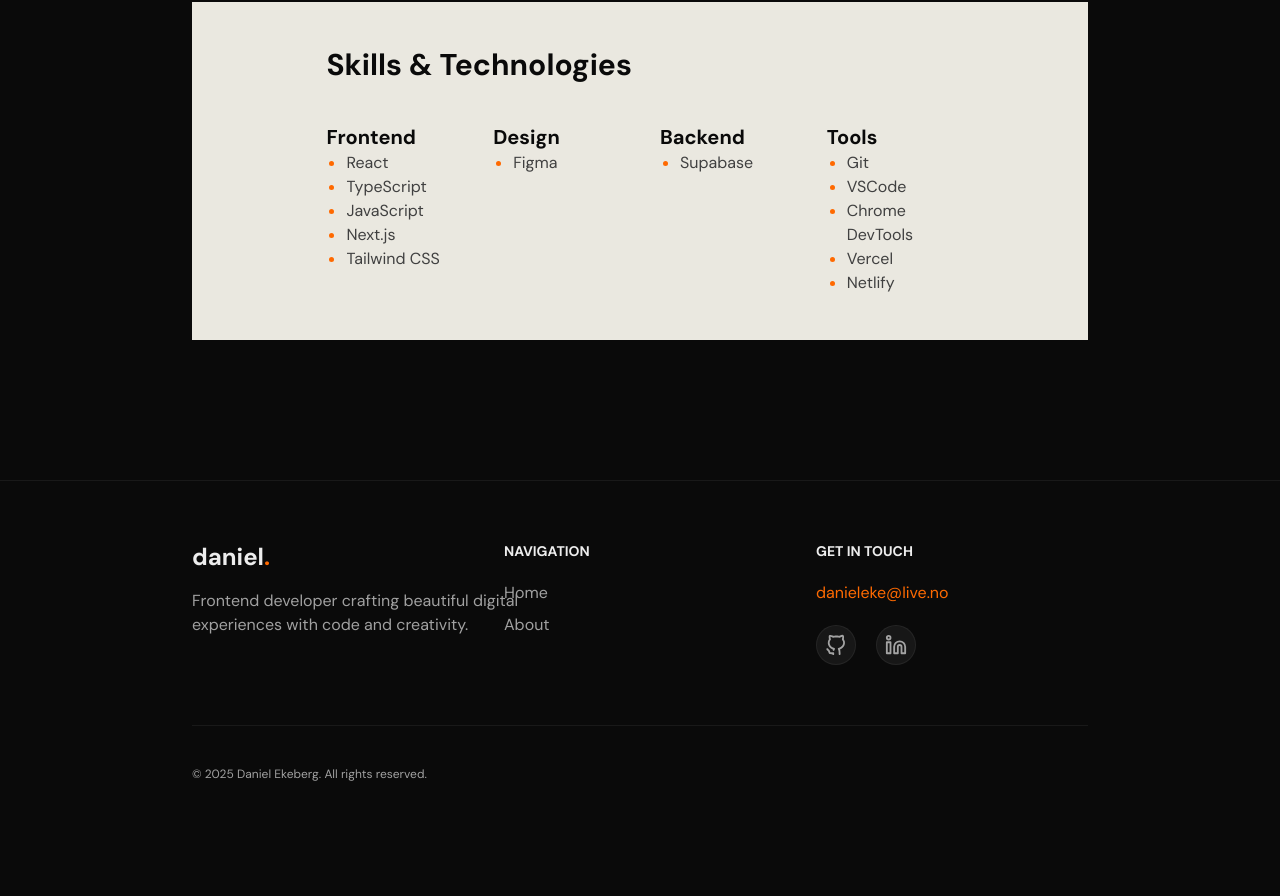
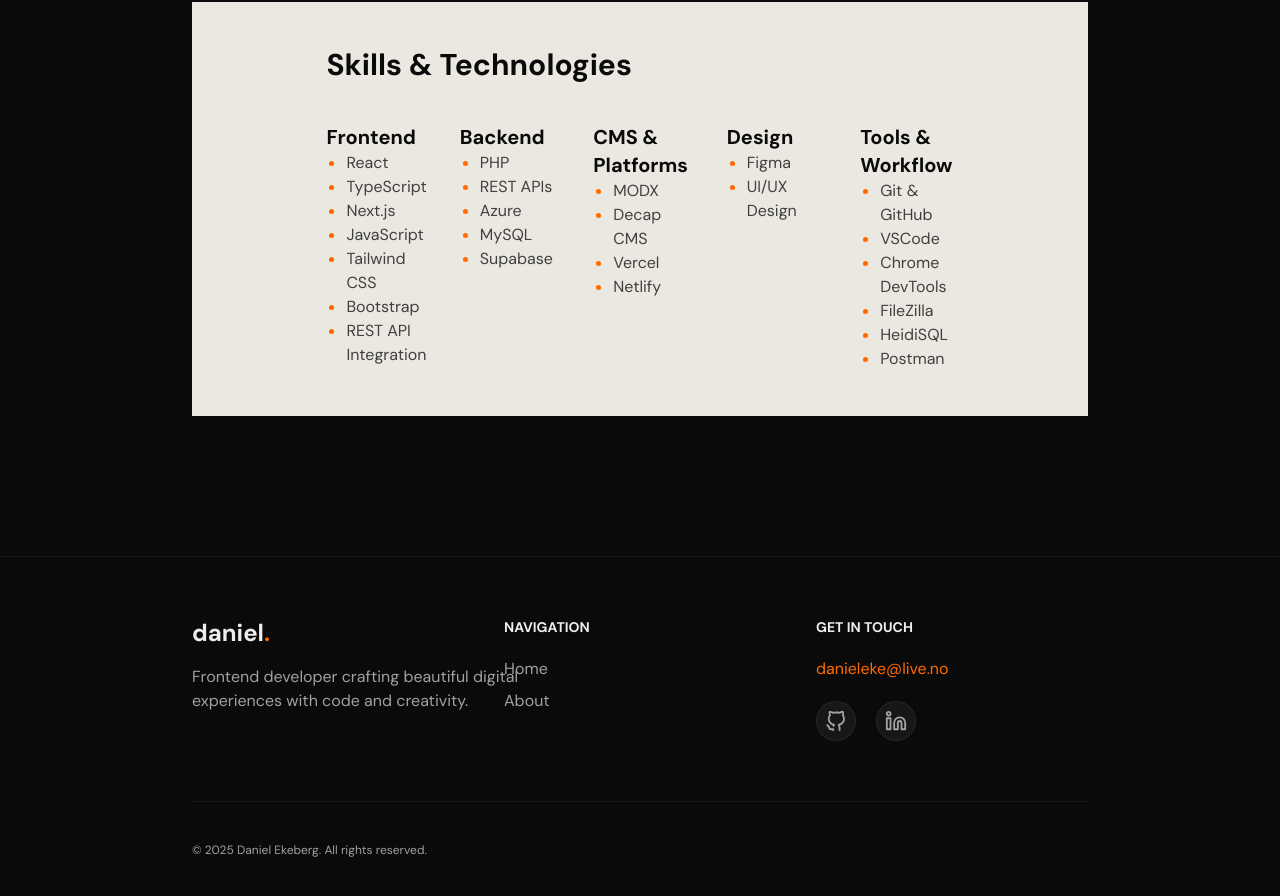
Before and after one commit to danielekeberg/POR2, a Next.js app: page /about in a window 1280 px wide. Shown: the part 920-1816 px from the top of the page. Before the commit the page ends 1742 px from the top, so only its background shows below. Built offline with nearby package versions, Linux system fonts and the light colour scheme.

Commit message:
Update page.tsx
Update techstack

```diff
--- a/app/about/page.tsx
+++ b/app/about/page.tsx
@@ -1,8 +1,8 @@
-import Header from "@/app/components/Header";
-import Footer from "@/app/components/Footer";
-import Back from "@/app/components/Back";
+import Header from '@/app/components/Header';
+import Footer from '@/app/components/Footer';
+import Back from '@/app/components/Back';
 export default function About() {
-    return(
+  return (
     <>
       <Header />
       <div className="px-5 md:px-[15%] my-35">
@@ -10,13 +10,31 @@
           <Back />
           <p className="text-orange-500 mt-10 mb-5">ABOUT ME</p>
           <div className="my-5">
-                        <h1 className="text-4xl md:text-5xl tracking-tighter font-extrabold">Frontend developer with a</h1>
-                        <h1 className="text-4xl md:text-5xl tracking-tighter font-extrabold bg-gradient-to-r bg-clip-text text-transparent from-orange-500 to-teal-500 w-fit">passion for craft</h1>
+            <h1 className="text-4xl md:text-5xl tracking-tighter font-extrabold">
+              Frontend developer with a
+            </h1>
+            <h1 className="text-4xl md:text-5xl tracking-tighter font-extrabold bg-gradient-to-r bg-clip-text text-transparent from-orange-500 to-teal-500 w-fit">
+              passion for craft
+            </h1>
           </div>
           <div className="flex flex-col gap-5">
-                        <p className="text-neutral-400 text-xl">I'm a frontend developer who cares deeply about crafting intuitive and engaging user experiences. I enjoy bridging the gap between design and development, making sure every detial feels intentional - from layout and typography to performance and interaction.</p>
-                        <p className="text-neutral-400 text-xl">Currently completing my frontend development studies, I work primarily with React, TypeScript, and modern CSS tools like Tailwind. I value clean, readable code and enjoy building interfaces that are responsive, accessible, and easy to use.</p>
-                        <p className="text-neutral-400 text-xl">I'm driven by curiosity and continuous learning, and I enjoy refining my skills by building real-world projects and experimenting with new technologies.</p>
+            <p className="text-neutral-400 text-xl">
+              I'm a frontend developer who cares deeply about crafting intuitive
+              and engaging user experiences. I enjoy bridging the gap between
+              design and development, making sure every detial feels intentional
+              - from layout and typography to performance and interaction.
+            </p>
+            <p className="text-neutral-400 text-xl">
+              Currently completing my frontend development studies, I work
+              primarily with React, TypeScript, and modern CSS tools like
+              Tailwind. I value clean, readable code and enjoy building
+              interfaces that are responsive, accessible, and easy to use.
+            </p>
+            <p className="text-neutral-400 text-xl">
+              I'm driven by curiosity and continuous learning, and I enjoy
+              refining my skills by building real-world projects and
+              experimenting with new technologies.
+            </p>
           </div>
           <div className="grid grid-cols-1 md:grid-cols-2 gap-5 my-10">
             <div className="flex gap-5 items-center bg-neutral-900 p-5 rounded rounded-xl border border-neutral-500/10">
@@ -41,37 +59,54 @@
         </div>
         <div className="bg-[#eae8e0] py-[5%] px-[15%] text-[#0a0a0a]">
           <h1 className="text-3xl font-bold mb-10">Skills & Technologies</h1>
-                    <div className="grid grid-cols-1 gap-10 md:grid-cols-4">
+          <div className="grid grid-cols-1 gap-10 md:grid-cols-2 lg:grid-cols-4 xl:grid-cols-5 ">
             <div>
               <p className="text-xl font-bold">Frontend</p>
               <ul className="list-disc marker:text-orange-500 pl-5 text-neutral-700">
                 <li>React</li>
                 <li>TypeScript</li>
+                <li>Next.js</li>
                 <li>JavaScript</li>
-                                <li>Next.js</li>
                 <li>Tailwind CSS</li>
+                <li>Bootstrap</li>
+                <li>REST API Integration</li>
+              </ul>
+            </div>
+            <div>
+              <p className="text-xl font-bold">Backend</p>
+              <ul className="list-disc marker:text-orange-500 pl-5 text-neutral-700">
+                <li>PHP</li>
+                <li>REST APIs</li>
+                <li>Azure</li>
+                <li>MySQL</li>
+                <li>Supabase</li>
+              </ul>
+            </div>
+            <div>
+              <p className="text-xl font-bold">CMS & Platforms</p>
+              <ul className="list-disc marker:text-orange-500 pl-5 text-neutral-700">
+                <li>MODX</li>
+                <li>Decap CMS</li>
+                <li>Vercel</li>
+                <li>Netlify</li>
               </ul>
             </div>
             <div>
               <p className="text-xl font-bold">Design</p>
               <ul className="list-disc marker:text-orange-500 pl-5 text-neutral-700">
                 <li>Figma</li>
+                <li>UI/UX Design</li>
               </ul>
             </div>
             <div>
-                            <p className="text-xl font-bold">Backend</p>
+              <p className="text-xl font-bold">Tools & Workflow</p>
               <ul className="list-disc marker:text-orange-500 pl-5 text-neutral-700">
-                                <li>Supabase</li>
-                            </ul>
-                        </div>
-                        <div>
-                            <p className="text-xl font-bold">Tools</p>
-                            <ul className="list-disc marker:text-orange-500 pl-5 text-neutral-700">
-                                <li>Git</li>
+                <li>Git & GitHub</li>
                 <li>VSCode</li>
                 <li>Chrome DevTools</li>
-                                <li>Vercel</li>
-                                <li>Netlify</li>
+                <li>FileZilla</li>
+                <li>HeidiSQL</li>
+                <li>Postman</li>
               </ul>
             </div>
           </div>
@@ -79,5 +114,5 @@
       </div>
       <Footer />
     </>
-    )
+  );
 }
```
Lines whose indentation alone changed are shown as unchanged.
